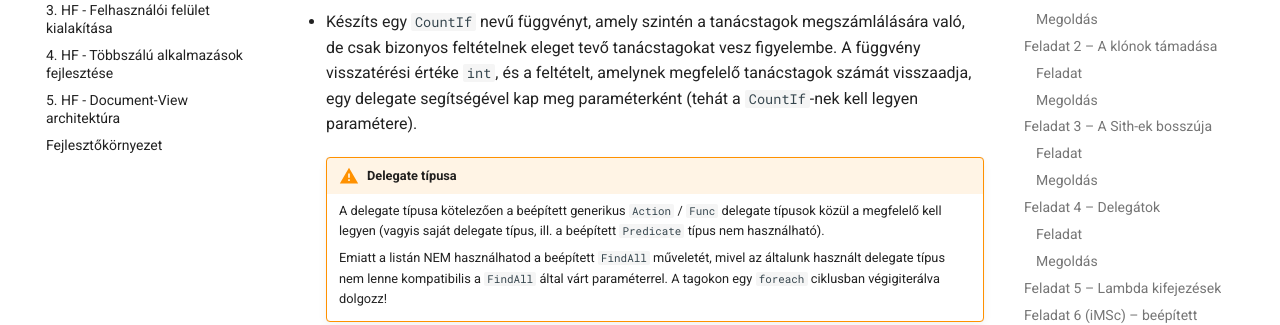
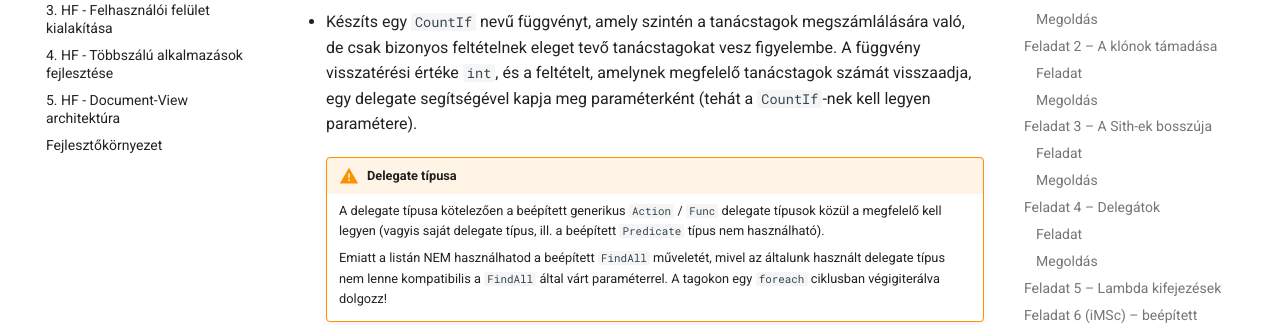
Before and after one commit to bmeviauab00/szoftvertechnikak, an MkDocs documentation site: the page built from docs/hazi/2-nyelvi-eszkozok/index.md, in a window 1280 px wide and 900 px high, scrolled down 6870 px. Shown: the part 197-522 px from the top of the window. Built offline with MkDocs 1.6.1 and Material for MkDocs 9.7.7, drawn with Linux system fonts in a browser that asks for light colours; comment, search, counter and statistics services are not loaded; some of the changed lines change nothing that is shown.

Commit message:
Elírás javítások

```diff
--- a/docs/hazi/2-nyelvi-eszkozok/index.md
+++ b/docs/hazi/2-nyelvi-eszkozok/index.md
@@ -324,7 +324,7 @@ Bővítsd ki a `JediCouncil` osztályt.
     !!! tip "Tipp"
         A `JediCouncil`-ban található members nevű tagváltozónak van egy `Count` nevű property-je, a megoldás építsen erre.
 
-- Készíts egy `CountIf` nevű függvényt, amely szintén a tanácstagok megszámlálására való, de csak bizonyos feltételnek eleget tevő tanácstagokat vesz figyelembe. A függvény visszatérési értéke `int`, és a feltételt, amelynek megfelelő tanácstagok számát visszaadja, egy delegate segítségével kap meg paraméterként (tehát a `CountIf`-nek kell legyen paramétere).
+- Készíts egy `CountIf` nevű függvényt, amely szintén a tanácstagok megszámlálására való, de csak bizonyos feltételnek eleget tevő tanácstagokat vesz figyelembe. A függvény visszatérési értéke `int`, és a feltételt, amelynek megfelelő tanácstagok számát visszaadja, egy delegate segítségével kapja meg paraméterként (tehát a `CountIf`-nek kell legyen paramétere).
 
     !!! warning "Delegate típusa"
         A delegate típusa kötelezően a beépített generikus `Action` / `Func` delegate típusok közül a megfelelő kell legyen (vagyis saját delegate típus, ill. a beépített `Predicate` típus nem használható).
--- a/docs/labor/1-model-es-kod-kapcsolata/index.md
+++ b/docs/labor/1-model-es-kod-kapcsolata/index.md
@@ -426,7 +426,7 @@ Ekkor minden `IEquipment` interfészt implementáló osztályban meg kellene val
 
 ### Absztrakt osztály
 
-Mindkét problémára megoldást jelent egy közös absztrakt ős bevezetése (kivéve az `LedDiplay` osztályt, amire még visszatérünk). Ebbe fel tudjuk költöztetni a leszármazottakra közös kódot, valamint az újonnan bevezetett `GetDescription` művelethez egy alapértelmezett implementációt tudunk megadni. Legyen az új absztrakt ősosztályunk neve `EquipmentBase`. Kérdés, szükség van-e a továbbiakban az `IEquipment` interfészre, vagy az teljesen kiváltható az új `EquipmentBase` osztállyal. Az `IEquipment` interfészt meg kell tartsuk, mert a LedDisplay osztályunkat nem tudjuk az `EquipmentBase`-ből származtatni: már van egy kötelezően előírt ősosztálya, a `DisplayBase`: emiatt az EquipmentInventory a továbbfejlesztett megoldásunkban is `IEquipment` interfészként hivatkozik az különböző alkatrészekre.
+Mindkét problémára megoldást jelent egy közös absztrakt ős bevezetése (kivéve az `LedDisplay` osztályt, amire még visszatérünk). Ebbe fel tudjuk költöztetni a leszármazottakra közös kódot, valamint az újonnan bevezetett `GetDescription` művelethez egy alapértelmezett implementációt tudunk megadni. Legyen az új absztrakt ősosztályunk neve `EquipmentBase`. Kérdés, szükség van-e a továbbiakban az `IEquipment` interfészre, vagy az teljesen kiváltható az új `EquipmentBase` osztállyal. Az `IEquipment` interfészt meg kell tartsuk, mert a LedDisplay osztályunkat nem tudjuk az `EquipmentBase`-ből származtatni: már van egy kötelezően előírt ősosztálya, a `DisplayBase`: emiatt az EquipmentInventory a továbbfejlesztett megoldásunkban is `IEquipment` interfészként hivatkozik az különböző alkatrészekre.
 
 Álljunk is neki az átalakításnak. Legyen az osztálydiagramunk az aktív tabfül. A *Toolbox*-ból drag&drop-pal dobjunk fel egy *Abstract Class* elemet a diagramra, a neve legyen `EquipmentBase`.
 
--- a/docs/labor/3-felhasznaloi-felulet/index.md
+++ b/docs/labor/3-felhasznaloi-felulet/index.md
@@ -89,7 +89,7 @@ A feladat során egy olyan Windows Forms alkalmazást készítünk el, amely egy
     !!! note "Hungarian Notation"
         A fenti prefixelt elnevezési konvenciót [Hungarian Notation](https://en.wikipedia.org/wiki/Hungarian_notation)nek hívják, mert Charles Simonyi (Simonyi Károly fia) találta ki, amikor az Excel csapatban dolgozott a Microsoftnál.
 
-        A koncepció elsősorban C++-hoz készült, olyan időkben, amikor még nem voltak gazdag funkcionalitású fejelsztőkörnyezetek, és egy egyszerű szövegszerkesztővel is ránézésre meg kellett tudni mondani, hogy a változó milyen típusú. Ez manapság már nem releváns, mert a Visual Studio is pl. az egérkurzor segítségével visszajelzést ad a változó típusáról.
+        A koncepció elsősorban C++-hoz készült, olyan időkben, amikor még nem voltak gazdag funkcionalitású fejlesztőkörnyezetek, és egy egyszerű szövegszerkesztővel is ránézésre meg kellett tudni mondani, hogy a változó milyen típusú. Ez manapság már nem releváns, mert a Visual Studio is pl. az egérkurzor segítségével visszajelzést ad a változó típusáról.
 
 10. Az előző lépés mintájára nevezzük át a `TextBox` vezérlőnket `tbDemoText`-re. A `tb` prefix a vezérlő `TextBox` típusára utal.
 
```
